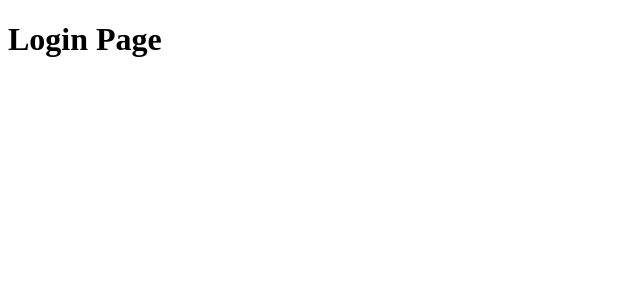
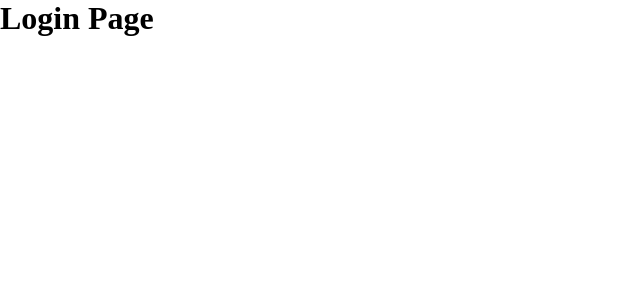
Before and after one commit to werikscs/contact-manager-frontend, a React (Create React App) app: page / in a window 1280 px wide. Shown: the top 300 px of the page, without its empty margins (0-640 px from the left). Built offline with nearby package versions, Linux system fonts and the light colour scheme.

Commit message:
feat: create a file to handle global css styles

```diff
--- a/src/App.js
+++ b/src/App.js
@@ -1,7 +1,13 @@
 import AppRoutes from "./routes";
+import { GlobalStyle } from "./styles/global";
 
 const App = () => {
-  return <AppRoutes />;
+  return (
+    <>
+      <GlobalStyle />
+      <AppRoutes />
+    </>
+  );
 };
 
 export default App;
--- /dev/null
+++ b/src/styles/global.js
@@ -0,0 +1,20 @@
+import { createGlobalStyle } from "styled-components";
+
+export const GlobalStyle = createGlobalStyle`
+*{
+    margin: 0;
+    padding: 0;
+    box-sizing: border-box;
+    text-decoration: none;
+    outline: 0;
+    border: 0;
+    list-style: none;
+}
+
+button{
+    cursor: pointer;
+}
+button:hover{
+    filter: brightness(90%);
+}
+`;
```
